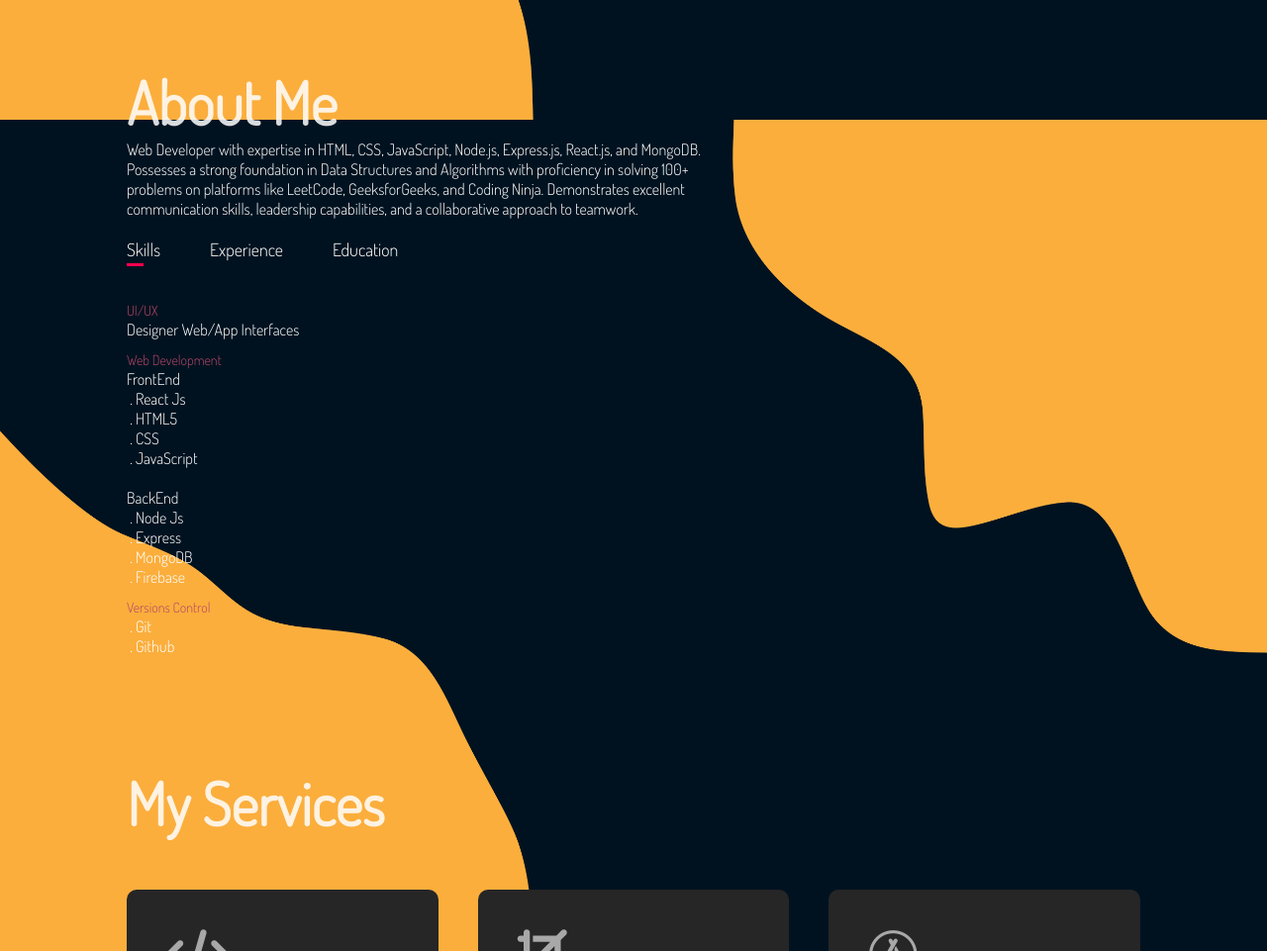
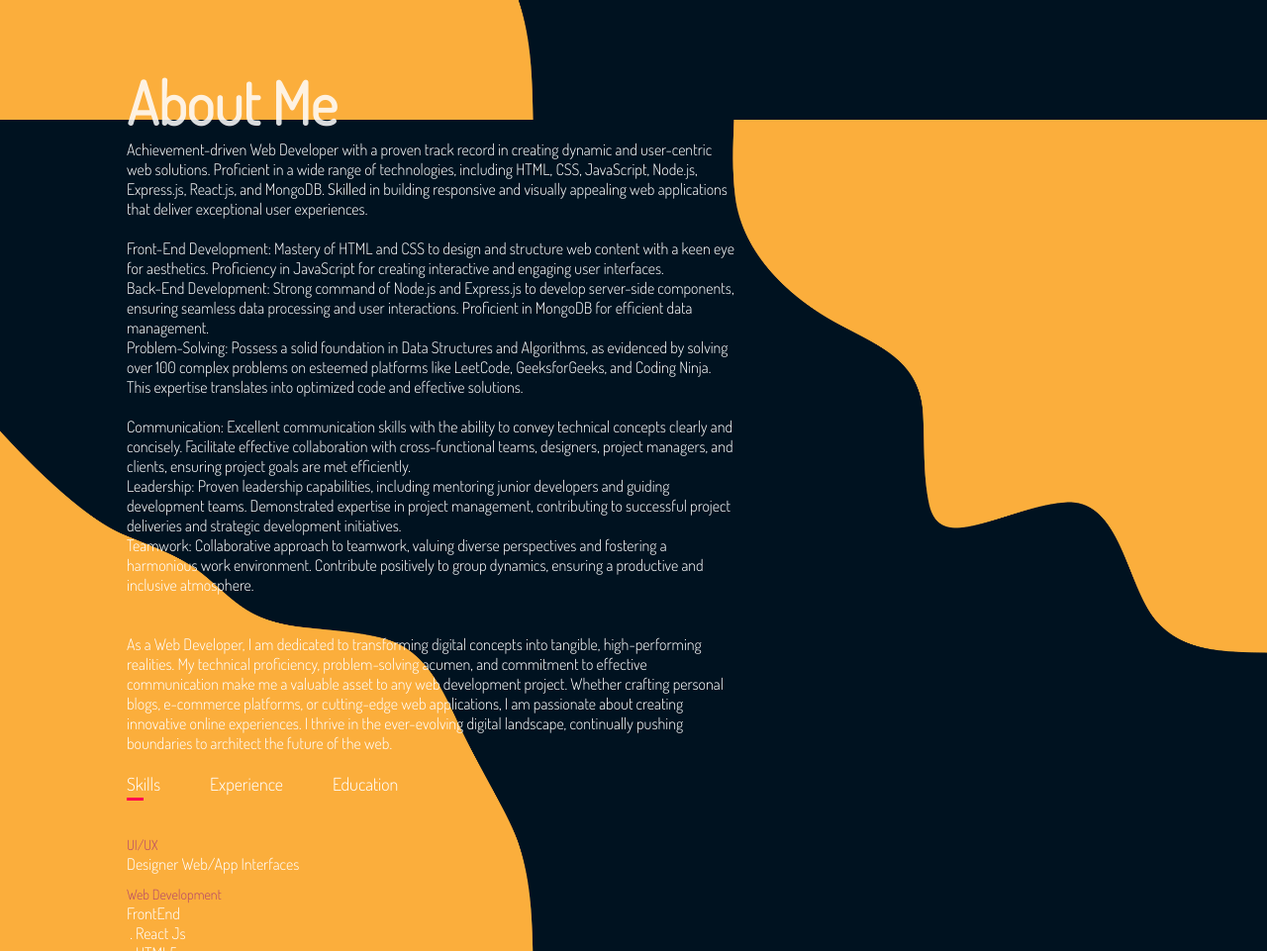
Before and after one commit to princekumlay/portfolio, a website: page index.html in a window 1280 px wide. Shown: the part 2435-3396 px from the top of the page at 99% size. Drawn offline with Linux system fonts and the light colour scheme; a web font is replaced by a local one.

Commit message:
Updates about section

```diff
--- a/index.html
+++ b/index.html
@@ -52,12 +52,17 @@
                     </div>
                     <div class="about-col-2">
                         <h1 class="sub-title">About Me</h1>
-                        <p>Web Developer with expertise in HTML, CSS, JavaScript, Node.js, Express.js, React.js, and
-                            MongoDB. Possesses a strong foundation in Data Structures and Algorithms with proficiency in
-                            solving 100+ problems on platforms like LeetCode, GeeksforGeeks, and Coding Ninja.
-                            Demonstrates excellent communication skills, leadership capabilities, and a collaborative
-                            approach to teamwork.</p>
-
+                        <p>Achievement-driven Web Developer with a proven track record in creating dynamic and user-centric web solutions. Proficient in a wide range of technologies, including HTML, CSS, JavaScript, Node.js, Express.js, React.js, and MongoDB. Skilled in building responsive and visually appealing web applications that deliver exceptional user experiences.</p>
+                        <br>
+                        <p>Front-End Development: Mastery of HTML and CSS to design and structure web content with a keen eye for aesthetics. Proficiency in JavaScript for creating interactive and engaging user interfaces.</p>
+                        <p>Back-End Development: Strong command of Node.js and Express.js to develop server-side components, ensuring seamless data processing and user interactions. Proficient in MongoDB for efficient data management.</p>
+                        <p>Problem-Solving: Possess a solid foundation in Data Structures and Algorithms, as evidenced by solving over 100 complex problems on esteemed platforms like LeetCode, GeeksforGeeks, and Coding Ninja. This expertise translates into optimized code and effective solutions.</p>
+                        <br>
+                        <p>Communication: Excellent communication skills with the ability to convey technical concepts clearly and concisely. Facilitate effective collaboration with cross-functional teams, designers, project managers, and clients, ensuring project goals are met efficiently.</p>
+                        <p>Leadership: Proven leadership capabilities, including mentoring junior developers and guiding development teams. Demonstrated expertise in project management, contributing to successful project deliveries and strategic development initiatives.</p>
+                        <p>Teamwork: Collaborative approach to teamwork, valuing diverse perspectives and fostering a harmonious work environment. Contribute positively to group dynamics, ensuring a productive and inclusive atmosphere.</p>
+                        <br><br>
+                        <p>As a Web Developer, I am dedicated to transforming digital concepts into tangible, high-performing realities. My technical proficiency, problem-solving acumen, and commitment to effective communication make me a valuable asset to any web development project. Whether crafting personal blogs, e-commerce platforms, or cutting-edge web applications, I am passionate about creating innovative online experiences. I thrive in the ever-evolving digital landscape, continually pushing boundaries to architect the future of the web.</p>
                         <div class="tab-titles">
                             <p class="tab-links active-link" onclick="opentab('skills')">Skills</p>
                             <p class="tab-links" onclick="opentab('experience')">Experience</p>
```
